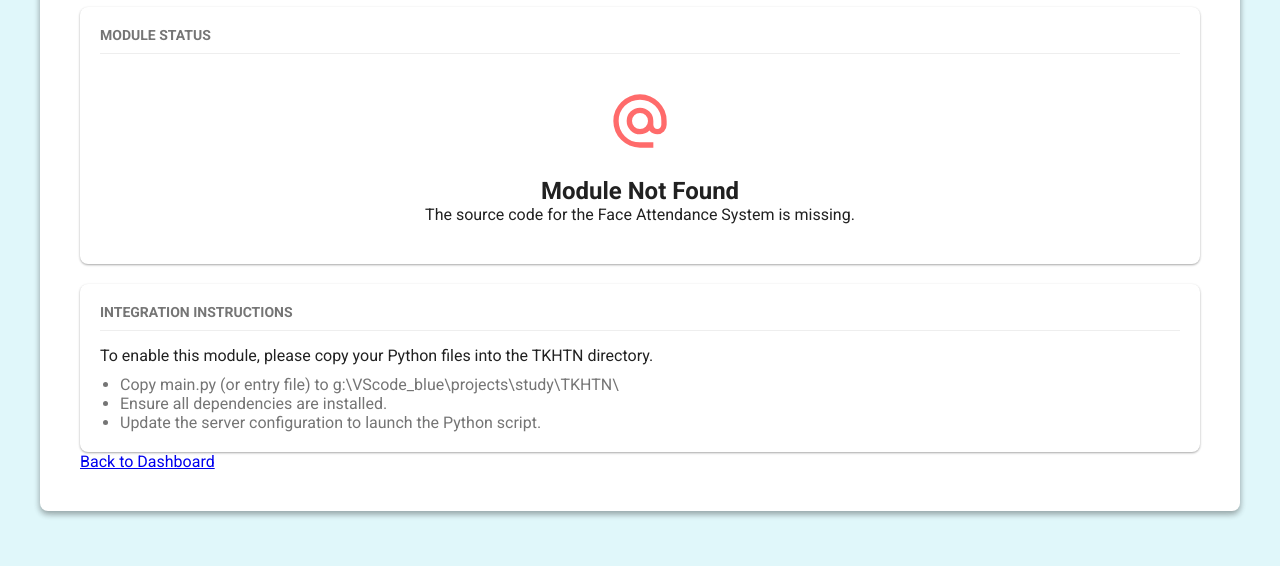
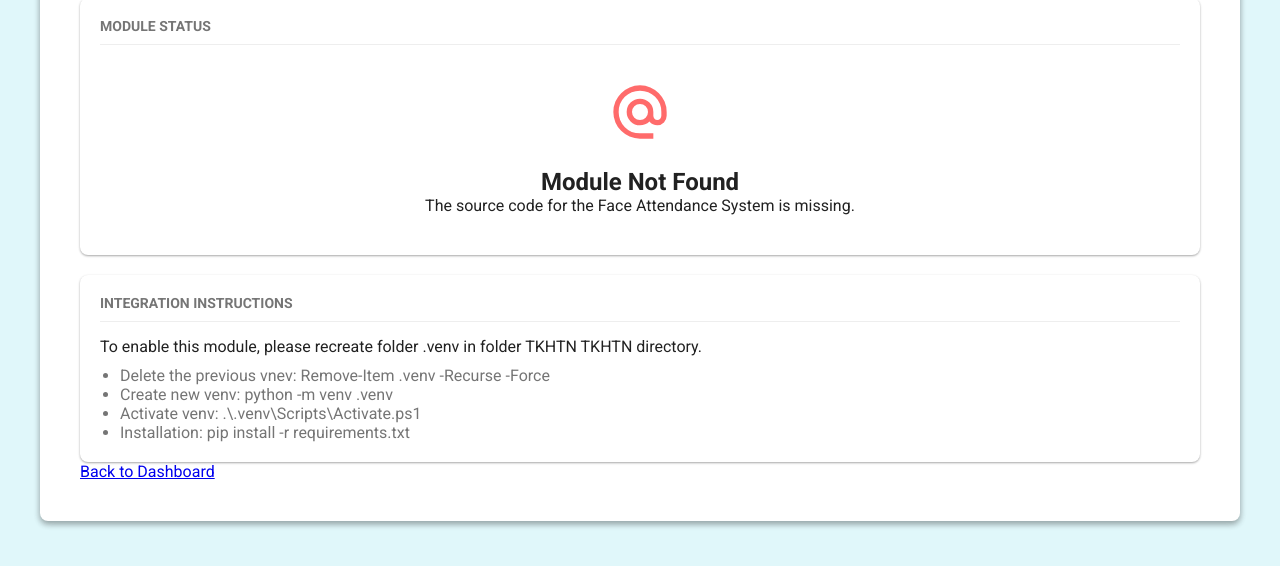
Before and after one commit to laaamphan1012003-del/BTL_TKHTN_Nhom_3_L04, a website: page public/face-recognition.html in a window 1280 px wide. Shown: the part 190-756 px from the top of the page. Drawn offline with Linux system fonts and the light colour scheme.

Commit message:
new comment

```diff
--- a/public/face-recognition.html
+++ b/public/face-recognition.html
@@ -29,12 +29,13 @@
 
         <div class="card" style="margin-top: 20px;">
             <h3>Integration Instructions</h3>
-            <p style="text-align: left;">To enable this module, please copy your Python files into the
+            <p style="text-align: left;">To enable this module, please recreate folder .venv in folder TKHTN
                 <code>TKHTN</code> directory.</p>
             <ul style="text-align: left; margin-top: 10px; margin-left: 20px; color: var(--text-secondary);">
-                <li>Copy <code>main.py</code> (or entry file) to <code>g:\VScode_blue\projects\study\TKHTN\</code></li>
-                <li>Ensure all dependencies are installed.</li>
-                <li>Update the server configuration to launch the Python script.</li>
+                <li>Delete the previous vnev: <code>Remove-Item .venv -Recurse -Force</code></li>
+                <li>Create new venv: <code>python -m venv .venv</code></li>
+                <li>Activate venv: <code>.\.venv\Scripts\Activate.ps1</code></li>
+                <li>Installation: <code>pip install -r requirements.txt</code> </li>
             </ul>
         </div>
 
```
